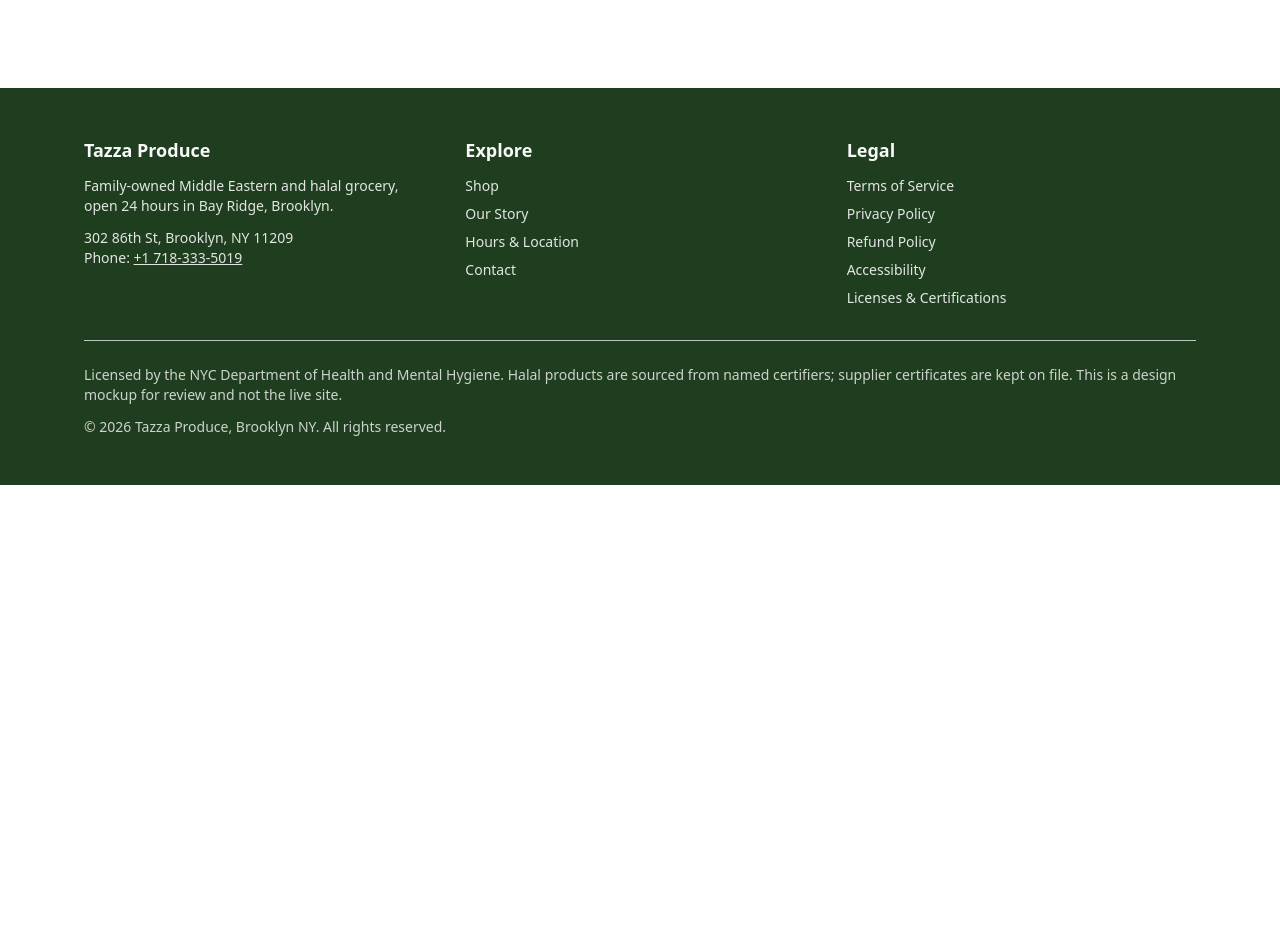
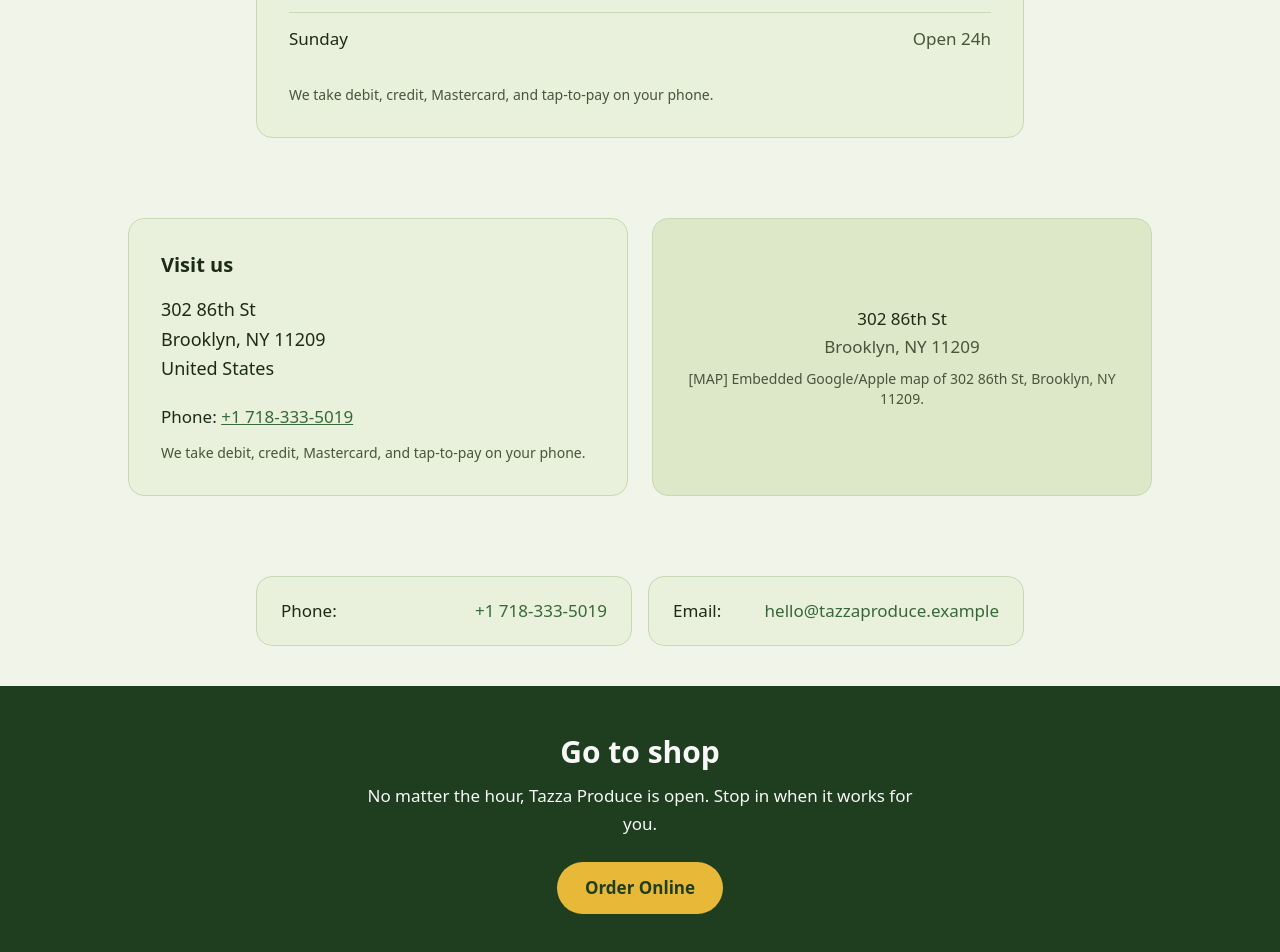
Before and after one commit to 651Shadow/taza-produce, a Next.js app: page /hours in a window 1280 px wide. Before the commit this address had no page. Shown: the part 786-1738 px from the top of the page. Before the commit the page ends 1271 px from the top, so only its background shows below. Built offline with nearby package versions, Linux system fonts and the light colour scheme.

Commit message:
feat(hours): hours & location page

```diff
--- /dev/null
+++ b/app/hours/page.tsx
@@ -0,0 +1,47 @@
+'use client';
+
+import { Reveal } from '@/components/Reveal';
+import { useT } from '@/components/LocaleProvider';
+import { HoursTable } from '@/components/hours/HoursTable';
+import { LocationMap } from '@/components/hours/LocationMap';
+import { ContactLinks } from '@/components/hours/ContactLinks';
+import { CtaBand } from '@/components/hours/CtaBand';
+
+export default function HoursPage() {
+  const t = useT();
+
+  return (
+    <main className="bg-bg">
+      {/* Hero */}
+      <Reveal as="section" className="mx-auto max-w-5xl px-5 pt-[calc(74px+3rem)] pb-10 text-center">
+        <p className="text-sm font-semibold uppercase tracking-wide text-green700 dark:text-green700">
+          {t('hours.eyebrow')}
+        </p>
+        <h1 className="mt-3 text-3xl font-bold leading-tight text-text sm:text-4xl md:text-5xl">
+          {t('hours.hero')}
+        </h1>
+        <p className="mx-auto mt-4 max-w-2xl text-textSoft">{t('hours.sub')}</p>
+      </Reveal>
+
+      {/* Hours table */}
+      <Reveal as="section" className="px-5 py-10">
+        <HoursTable />
+      </Reveal>
+
+      {/* Location + map placeholder */}
+      <Reveal as="section" className="px-5 py-10">
+        <LocationMap />
+      </Reveal>
+
+      {/* Contact quick links */}
+      <Reveal as="section" className="px-5 py-10">
+        <ContactLinks />
+      </Reveal>
+
+      {/* CTA band */}
+      <Reveal as="section" className="bg-deep text-onBrand">
+        <CtaBand />
+      </Reveal>
+    </main>
+  );
+}
--- /dev/null
+++ b/components/hours/ContactLinks.tsx
@@ -0,0 +1,28 @@
+'use client';
+
+import { useT } from '@/components/LocaleProvider';
+
+export function ContactLinks() {
+  const t = useT();
+
+  return (
+    <div className="mx-auto grid max-w-3xl gap-4 sm:grid-cols-2">
+      <a
+        href="tel:+17183335019"
+        className="flex items-center justify-between gap-3 rounded-2xl border border-line bg-surface px-6 py-5 text-text transition-colors hover:border-gold"
+      >
+        <span className="font-medium">{t('reach.phone')}</span>
+        <span className="text-green700 dark:text-green700">+1 718-333-5019</span>
+      </a>
+      <a
+        href="mailto:hello@tazzaproduce.example"
+        className="flex items-center justify-between gap-3 rounded-2xl border border-line bg-surface px-6 py-5 text-text transition-colors hover:border-gold"
+      >
+        <span className="font-medium">{t('contact.reach.email')}</span>
+        <span className="text-green700 dark:text-green700">
+          hello@tazzaproduce.example
+        </span>
+      </a>
+    </div>
+  );
+}
--- /dev/null
+++ b/components/hours/CtaBand.tsx
@@ -0,0 +1,21 @@
+'use client';
+
+import Link from 'next/link';
+import { useT } from '@/components/LocaleProvider';
+
+export function CtaBand() {
+  const t = useT();
+
+  return (
+    <div className="mx-auto max-w-5xl px-5 py-12 text-center">
+      <h2 className="text-2xl font-semibold sm:text-3xl">{t('cta.shop')}</h2>
+      <p className="mx-auto mt-3 max-w-xl text-onBrand/80">{t('hours.sub')}</p>
+      <Link
+        href="/shop"
+        className="mt-6 inline-block rounded-full bg-gold px-7 py-3 font-semibold text-deep transition-opacity hover:opacity-90"
+      >
+        {t('cta.order')}
+      </Link>
+    </div>
+  );
+}
--- /dev/null
+++ b/components/hours/HoursTable.tsx
@@ -0,0 +1,35 @@
+'use client';
+
+import { useT } from '@/components/LocaleProvider';
+
+const DAYS = [
+  'hours.mon',
+  'hours.tue',
+  'hours.wed',
+  'hours.thu',
+  'hours.fri',
+  'hours.sat',
+  'hours.sun',
+] as const;
+
+export function HoursTable() {
+  const t = useT();
+
+  return (
+    <div className="mx-auto max-w-3xl rounded-2xl border border-line bg-surface p-6 sm:p-8">
+      <h2 className="mb-5 text-xl font-semibold text-text">{t('hours.card.title')}</h2>
+      <ul className="divide-y divide-line">
+        {DAYS.map((day) => (
+          <li
+            key={day}
+            className="flex items-center justify-between gap-4 py-3 text-text"
+          >
+            <span className="font-medium">{t(day)}</span>
+            <span className="text-textSoft">{t('hours.open')}</span>
+          </li>
+        ))}
+      </ul>
+      <p className="mt-5 text-sm text-textSoft">{t('hours.pay')}</p>
+    </div>
+  );
+}
--- /dev/null
+++ b/components/hours/LocationMap.tsx
@@ -0,0 +1,46 @@
+'use client';
+
+import { useT } from '@/components/LocaleProvider';
+
+export function LocationMap() {
+  const t = useT();
+
+  return (
+    <div className="mx-auto grid max-w-5xl gap-6 md:grid-cols-2">
+      <div className="rounded-2xl border border-line bg-surface p-6 sm:p-8">
+        <h2 className="mb-4 text-xl font-semibold text-text">{t('reach.title')}</h2>
+        <address className="not-italic text-text">
+          <p className="text-lg leading-relaxed">
+            {t('reach.address1')}
+            <br />
+            {t('reach.address2')}
+            <br />
+            {t('reach.address3')}
+          </p>
+          <p className="mt-5">
+            <span className="font-medium">{t('reach.phone')} </span>
+            <a
+              href="tel:+17183335019"
+              className="text-green700 underline hover:text-gold dark:text-green700"
+            >
+              +1 718-333-5019
+            </a>
+          </p>
+          <p className="mt-3 text-sm text-textSoft">{t('reach.pay')}</p>
+        </address>
+      </div>
+
+      <div
+        role="img"
+        aria-label={`${t('reach.address1')}, ${t('reach.address2')}`}
+        className="flex min-h-[260px] items-center justify-center rounded-2xl border border-line bg-surface2 p-6 text-center"
+      >
+        <div>
+          <p className="font-medium text-text">{t('reach.address1')}</p>
+          <p className="text-textSoft">{t('reach.address2')}</p>
+          <p className="mt-2 text-sm text-textSoft">{t('hours.map')}</p>
+        </div>
+      </div>
+    </div>
+  );
+}
```
